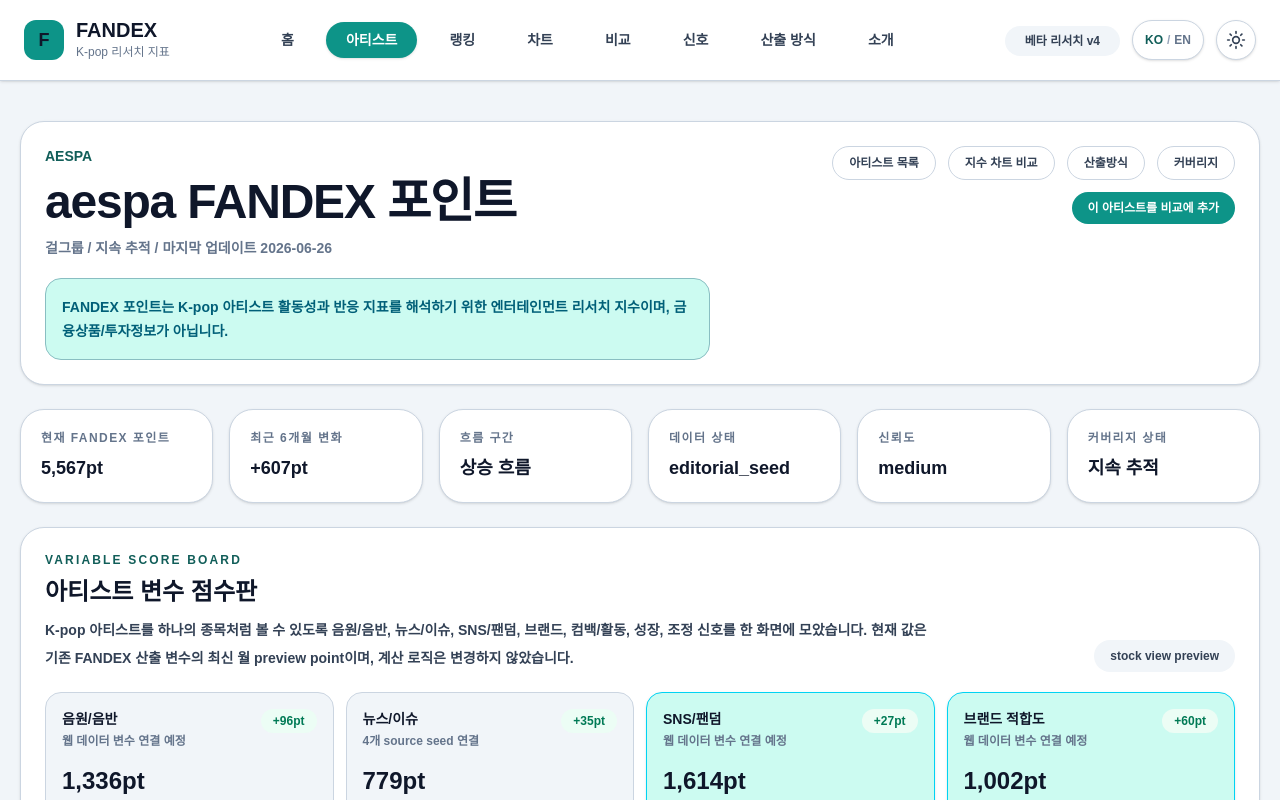
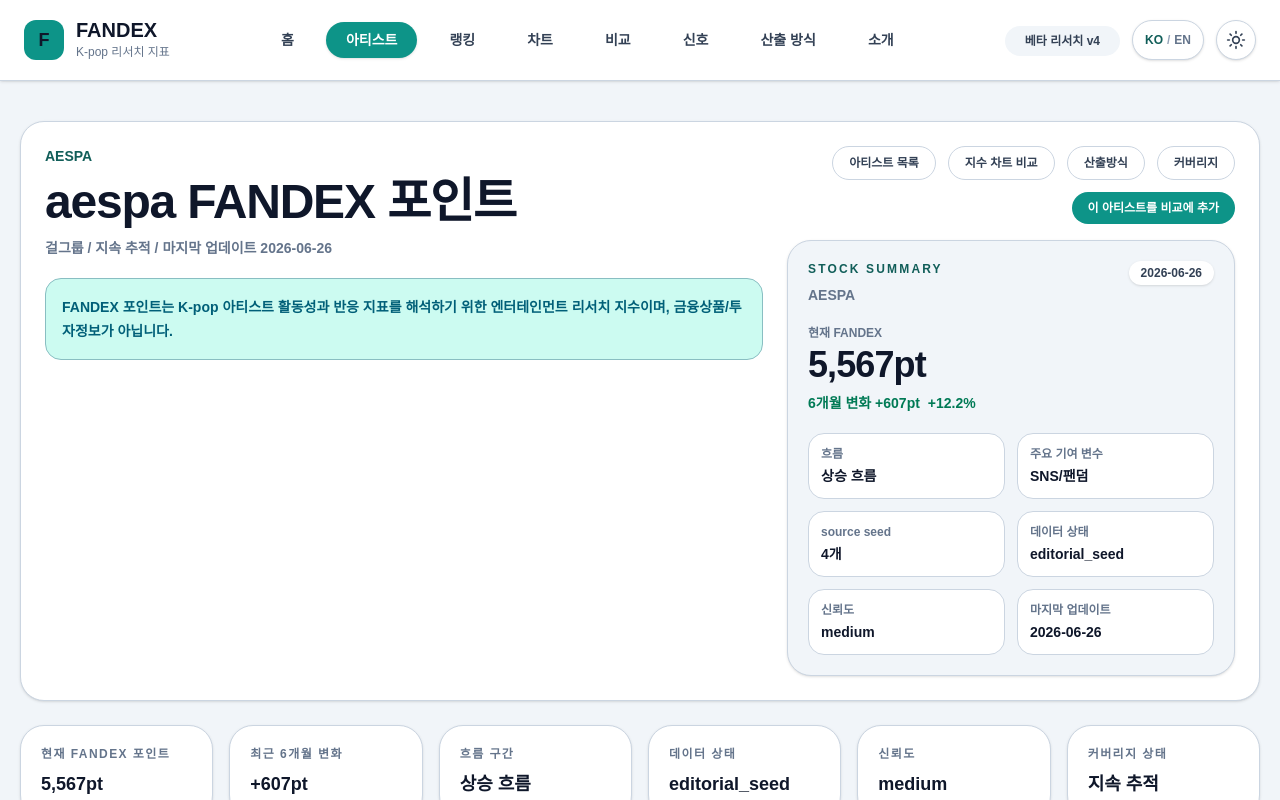
Before and after one commit to kpopmaker/fandex, a Next.js app: page /artists/aespa in a window 1280 px wide. Shown: the top 800 px of the page. Built offline with nearby package versions, Linux system fonts and the light colour scheme.

Commit message:
feat: add artist stock summary header

```diff
--- a/app/artists/[artistId]/page.tsx
+++ b/app/artists/[artistId]/page.tsx
@@ -158,6 +158,32 @@
   return `${value >= 0 ? '+' : ''}${new Intl.NumberFormat('ko-KR').format(
     Math.round(value),
   )}pt`;
+}
+
+function formatPercentDelta(currentValue: number, baseValue?: number) {
+  if (!baseValue) {
+    return '없음';
+  }
+
+  const percentDelta = ((currentValue - baseValue) / baseValue) * 100;
+
+  if (!Number.isFinite(percentDelta)) {
+    return '없음';
+  }
+
+  return `${percentDelta >= 0 ? '+' : ''}${percentDelta.toFixed(1)}%`;
+}
+
+function getDeltaToneClass(value: number) {
+  if (value > 0) {
+    return 'text-emerald-700 dark:text-emerald-300';
+  }
+
+  if (value < 0) {
+    return 'text-rose-700 dark:text-rose-300';
+  }
+
+  return 'text-slate-600 dark:text-slate-300';
 }
 
 function formatMetricScore(value: number) {
@@ -359,6 +385,12 @@
   const newsIssueSourceSummary = getNewsIssueSourceArtistSummary(profile.artistId);
   const newsIssueMetricEvidenceSummary =
     getNewsIssueMetricEvidenceSummaryForArtist(profile.artistId);
+  const sixMonthChangeRate = formatPercentDelta(
+    latestPoint.fandexPoint,
+    sixMonthHistory[0]?.fandexPoint,
+  );
+  const fandexDeltaToneClass = getDeltaToneClass(fandexDelta);
+  const primaryStrongestVariable = strongestVariables[0]?.displayName ?? '없음';
 
   return (
     <main className="min-h-screen bg-slate-50 text-slate-950">
@@ -383,7 +415,8 @@
                 아닙니다.
               </p>
             </div>
-            <div className="flex flex-wrap gap-3 lg:justify-end">
+            <div className="flex w-full flex-col gap-4 lg:max-w-md">
+              <div className="flex flex-wrap gap-3 lg:justify-end">
               <Link
                 href="/artists"
                 className="rounded-full border border-slate-200 px-4 py-2 text-xs font-black text-slate-600 hover:border-cyan-300 hover:text-cyan-600"
@@ -414,6 +447,67 @@
               >
                 이 아티스트를 비교에 추가
               </Link>
+              </div>
+
+              <div className="rounded-3xl border border-slate-200 bg-slate-50 p-5 shadow-sm dark:border-slate-800 dark:bg-slate-900/60">
+                <div className="flex items-start justify-between gap-3">
+                  <div>
+                    <p className="text-xs font-black uppercase tracking-[0.18em] text-cyan-600 dark:text-cyan-300">
+                      stock summary
+                    </p>
+                    <p className="mt-2 font-mono text-sm font-black text-slate-500 dark:text-slate-400">
+                      {profile.ticker}
+                    </p>
+                  </div>
+                  <span className="rounded-full bg-white px-3 py-1 text-xs font-black text-slate-600 shadow-sm dark:bg-slate-950 dark:text-slate-300">
+                    {profile.lastUpdated}
+                  </span>
+                </div>
+
+                <div className="mt-5">
+                  <p className="text-xs font-black text-slate-500 dark:text-slate-400">
+                    현재 FANDEX
+                  </p>
+                  <p className="mt-1 font-mono text-4xl font-black tracking-tight text-slate-950 dark:text-white">
+                    {formatPoint(latestPoint.fandexPoint)}
+                  </p>
+                  <div className="mt-2 flex flex-wrap gap-2 text-sm font-black">
+                    <span className={fandexDeltaToneClass}>
+                      6개월 변화 {formatDelta(fandexDelta)}
+                    </span>
+                    <span className={fandexDeltaToneClass}>
+                      {sixMonthChangeRate}
+                    </span>
+                  </div>
+                </div>
+
+                <div className="mt-5 grid gap-3 sm:grid-cols-2">
+                  <StockSummaryMini
+                    label="흐름"
+                    value={trendBandLabels[trendBand]}
+                  />
+                  <StockSummaryMini
+                    label="주요 기여 변수"
+                    value={primaryStrongestVariable}
+                  />
+                  <StockSummaryMini
+                    label="source seed"
+                    value={`${newsIssueSourceSummary.itemCount}개`}
+                  />
+                  <StockSummaryMini
+                    label="데이터 상태"
+                    value={latestPoint.dataStatus}
+                  />
+                  <StockSummaryMini
+                    label="신뢰도"
+                    value={latestPoint.confidenceLevel}
+                  />
+                  <StockSummaryMini
+                    label="마지막 업데이트"
+                    value={profile.lastUpdated}
+                  />
+                </div>
+              </div>
             </div>
           </div>
         </section>
@@ -1258,6 +1352,17 @@
   );
 }
 
+function StockSummaryMini({ label, value }: { label: string; value: string }) {
+  return (
+    <div className="rounded-2xl border border-slate-200 bg-white p-3 dark:border-slate-800 dark:bg-slate-950">
+      <p className="text-xs font-bold text-slate-400">{label}</p>
+      <p className="mt-1 break-words text-sm font-black text-slate-950 dark:text-white">
+        {value}
+      </p>
+    </div>
+  );
+}
+
 function VariablePointCard({
   color,
   selected,
```
